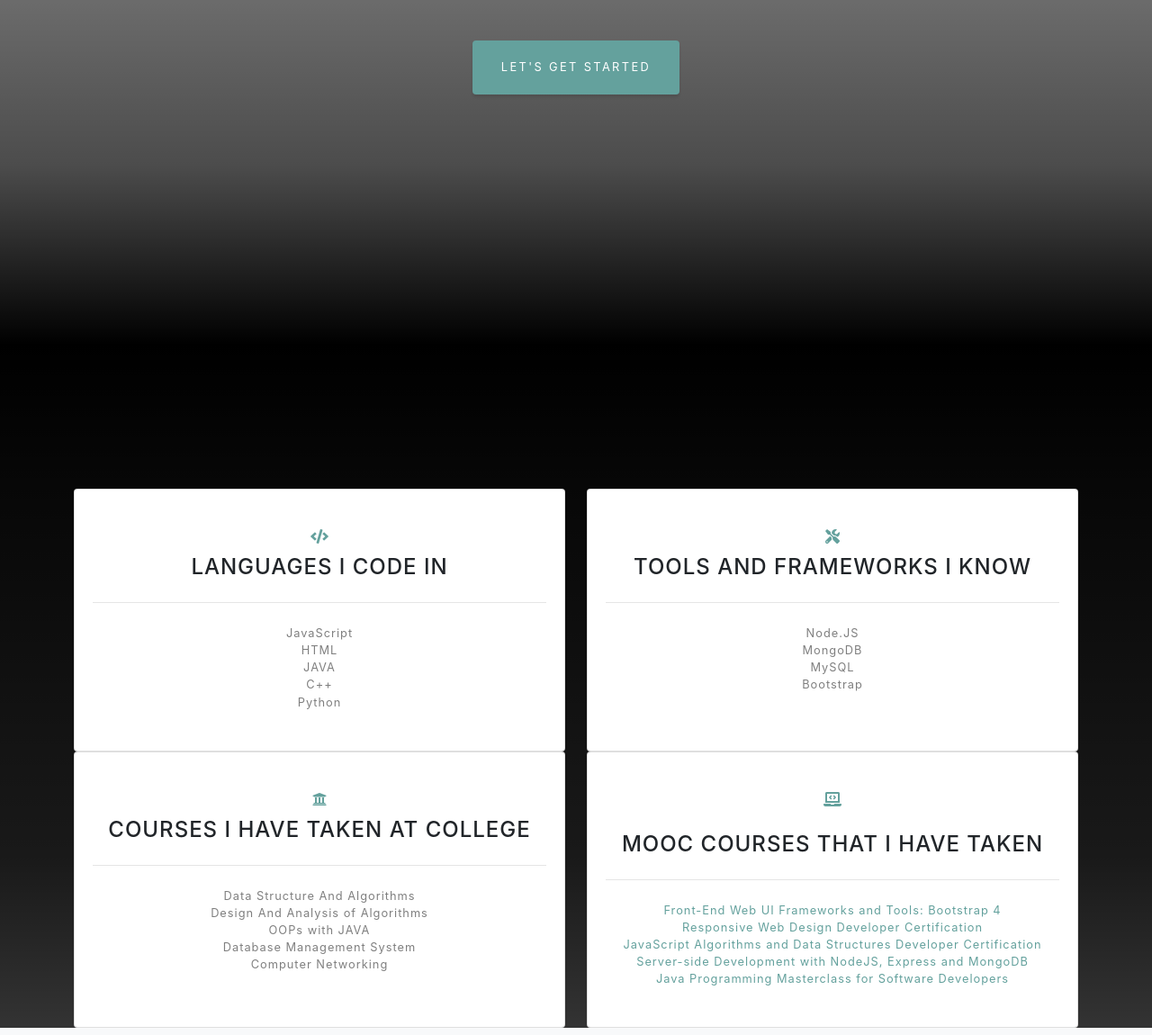
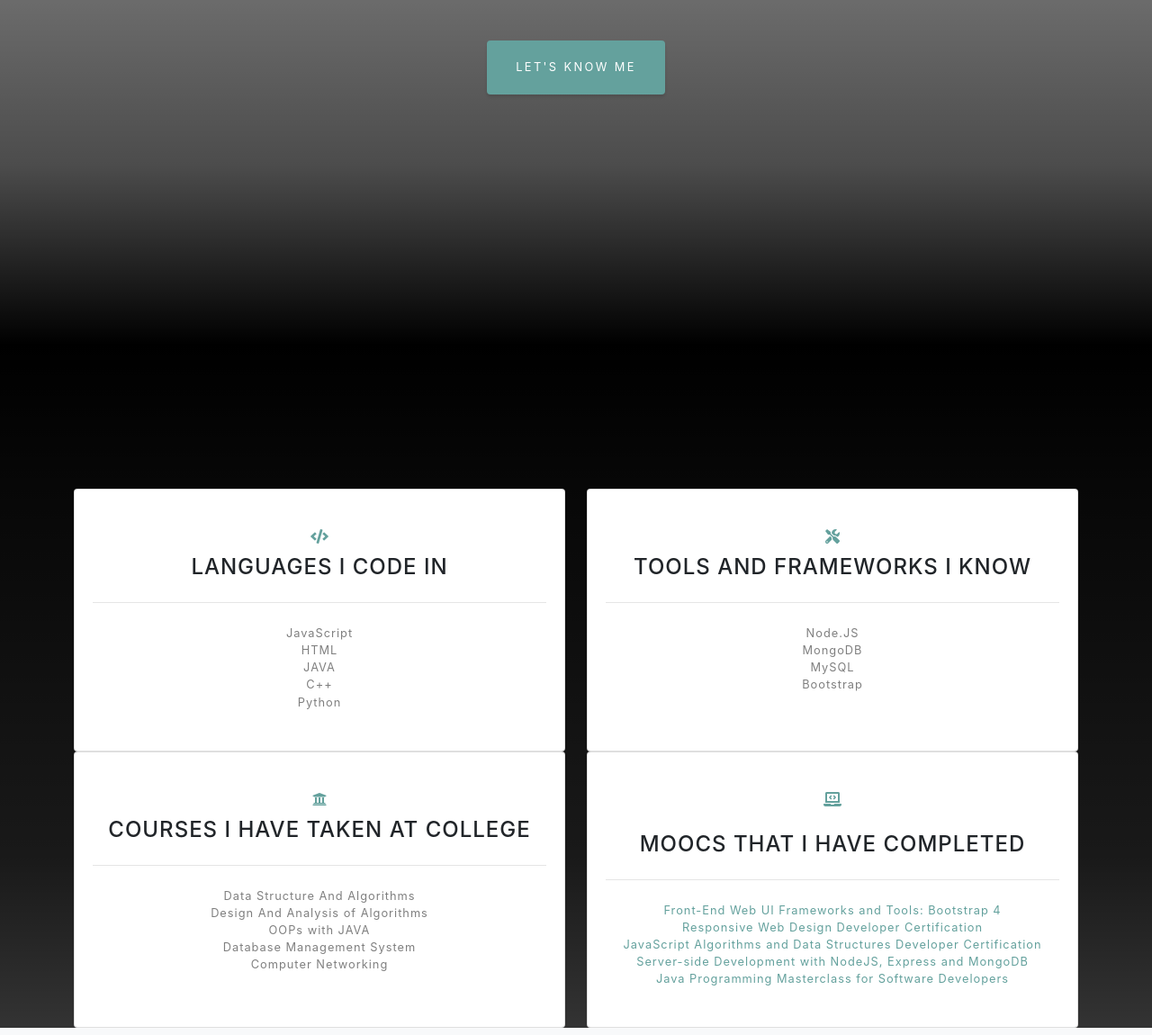
Before and after one commit to ribhuji/ribhu, a plain HTML site: page index.html in a window 1280 px wide. Shown: the part 417-1567 px from the top of the page at 90% size. Drawn offline with nearby package versions, Linux system fonts and the light colour scheme.

Commit message:
correct spelling errors

```diff
--- a/index.html
+++ b/index.html
@@ -37,8 +37,8 @@
         <div class="container d-flex h-100 align-items-center">
             <div class="mx-auto text-center">
                 <h1 class="mx-auto my-0 text-uppercase">RIBHU RATNAM</h1>
-                <h2 class="text-white-50 mx-auto mt-2 mb-5">I'm <span class="typed" data-typed-items="a Computer Science Undergraduate, a Backend Developer, Learning ReactJS, a Quizzer, a Chess Player"></span></h2>
-                <a class="btn btn-primary js-scroll-trigger" href="#about">Let's Get Started</a>
+                <h2 class="text-white-50 mx-auto mt-2 mb-5">I'm <span class="typed" data-typed-items="a Computer Science Undergraduate, a Backend Developer, a Quizzer, a Chess Player"></span></h2>
+                <a class="btn btn-primary js-scroll-trigger" href="#about">Let's Know Me</a>
             </div>
         </div>
     </header>
@@ -91,7 +91,7 @@
                     <div class="card py-4 h-100">
                         <div class="card-body text-center">
                             <i class="fas fa-laptop-code text-primary mb-4"></i>
-                            <h4 class="text-uppercase m-0">MOOC courses that I have taken</h4>
+                            <h4 class="text-uppercase m-0">MOOCs that I have completed</h4>
                             <hr class="my-4" />
                             <div class="small text-black-50">
                                 <a target="_blank" href="http://coursera.org/verify/CFUUKFN9GQFY">Front-End Web UI Frameworks and Tools: Bootstrap 4</a><br>
```
